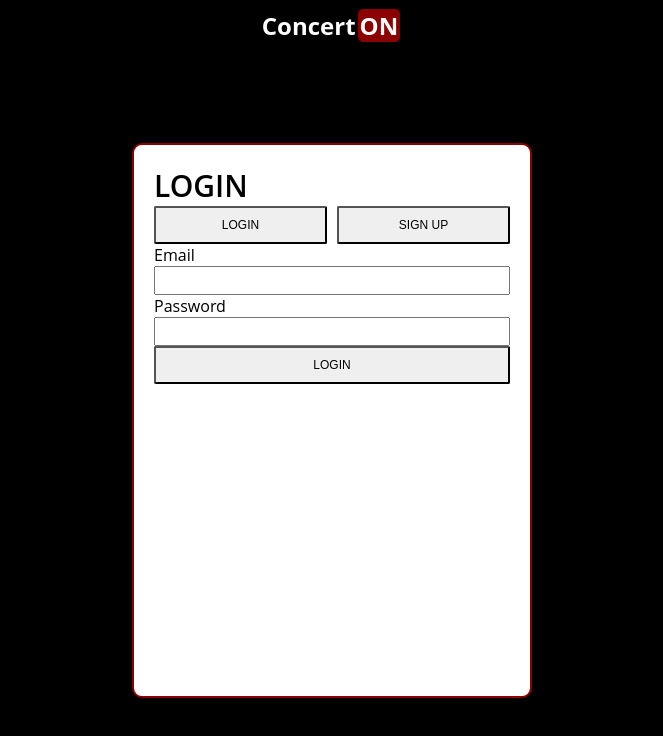
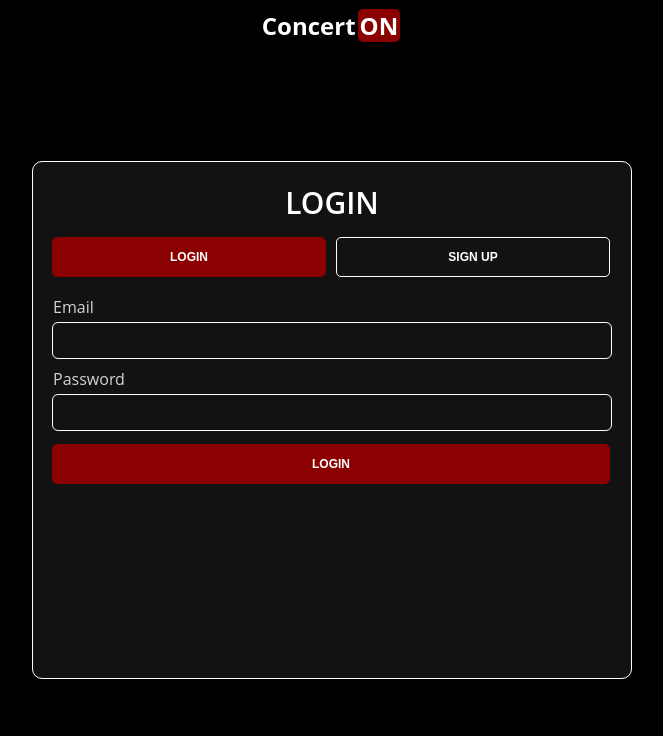
Before and after one commit to ProjectPB/ConcertON, a React (Create React App) app: page /auth in a window 1280 px wide. Shown: the top 736 px of the page, without its empty margins (308-971 px from the left). Built offline with nearby package versions, Linux system fonts and the light colour scheme.

Commit message:
Authentication page styling

```diff
--- a/src/components/FormButton/Styles.js
+++ b/src/components/FormButton/Styles.js
@@ -1,11 +1,21 @@
 import styled from "styled-components";
 
 export const Button = styled.button`
-  border-radius: 2px;
   width: 100%;
-  padding: 10px 22px;
+  min-width: 100px;
+  padding: 12px 26px;
+  border: ${(props) =>
+    props.primary ? "1px solid #8b0000" : "1px solid white"};
+  margin: -1px;
+  border-radius: 5px;
+  background-color: ${(props) => (props.primary ? "#8b0000" : "transparent")};
+  color: white;
+  font-size: 12px;
+  font-weight: 600;
+  text-transform: uppercase;
   cursor: pointer;
-  text-transform: uppercase;
-  font-size: 12px;
-  min-width: 100px;
+
+  &:hover {
+    opacity: 0.7;
+  }
 `;
--- a/src/components/FormButton/index.js
+++ b/src/components/FormButton/index.js
@@ -1,7 +1,7 @@
 import React from "react";
 import { Button } from "./Styles";
 
-const FormButton = ({ children, primary, ...otherProps }) => {
+const FormButton = ({ children, ...otherProps }) => {
   return <Button {...otherProps}>{children}</Button>;
 };
 
--- a/src/components/FormInput/Styles.js
+++ b/src/components/FormInput/Styles.js
@@ -2,12 +2,20 @@ import styled from "styled-components";
 
 export const InputContainer = styled.div`
   width: 100%;
+  margin: 10px 0;
 `;
 
-export const Label = styled.label``;
+export const Label = styled.label`
+  color: lightgray;
+`;
 
 export const Input = styled.input`
-  outline: none;
-  padding: 5px;
+  outline: 1px solid white;
+  border-radius: 5px;
+  border: none;
+  padding: 10px;
   width: 100%;
+  margin-top: 5px;
+  background-color: transparent;
+  color: white;
 `;
--- a/src/components/LoginForm/Styles.js
+++ b/src/components/LoginForm/Styles.js
@@ -5,5 +5,23 @@ export const FormContainer = styled.div`
 `;
 
 export const Form = styled.form``;
-export const ErrorsContainer = styled.ul``;
-export const Error = styled.li``;
+
+export const FormBody = styled.div`
+  margin-bottom: 15px;
+`;
+
+export const ErrorsContainer = styled.ul`
+  list-style-type: none;
+  color: #cc3300;
+  margin: 10px 0;
+`;
+
+export const Error = styled.li`
+  display: flex;
+  align-items: center;
+  margin: 5px 0;
+`;
+
+export const Typography = styled.p`
+  margin-left: 5px;
+`;
--- a/src/components/LoginForm/index.js
+++ b/src/components/LoginForm/index.js
@@ -8,7 +8,14 @@ import {
 import FormInput from "../FormInput";
 import FormButton from "../FormButton";
 import { WarningOutlined } from "@material-ui/icons";
-import { FormContainer, Form, ErrorsContainer, Error } from "./Styles";
+import {
+  FormContainer,
+  Form,
+  ErrorsContainer,
+  Error,
+  Typography,
+  FormBody,
+} from "./Styles";
 
 const mapState = ({ user }) => ({
   currentUser: user.currentUser,
@@ -42,6 +49,7 @@ const LoginForm = () => {
   return (
     <FormContainer onSubmit={handleSubmit}>
       <Form>
+        <FormBody>
           <FormInput
             name="email"
             type="email"
@@ -62,13 +70,16 @@ const LoginForm = () => {
                 return (
                   <Error key={index}>
                     <WarningOutlined />
-                  {err}
+                    <Typography>{err}</Typography>
                   </Error>
                 );
               })}
             </ErrorsContainer>
           )}
-        <FormButton type="submit">Login</FormButton>
+        </FormBody>
+        <FormButton type="submit" primary>
+          Login
+        </FormButton>
       </Form>
     </FormContainer>
   );
--- a/src/components/RegisterForm/index.js
+++ b/src/components/RegisterForm/index.js
@@ -13,6 +13,8 @@ import {
   FormContainer,
   ErrorsContainer,
   Error,
+  Typography,
+  FormBody,
 } from "../LoginForm/Styles";
 
 const mapState = ({ user }) => ({
@@ -56,6 +58,7 @@ const RegisterForm = () => {
   return (
     <FormContainer>
       <Form onSubmit={handleSubmit}>
+        <FormBody>
           <FormInput
             name="displayName"
             type="text"
@@ -90,13 +93,16 @@ const RegisterForm = () => {
                 return (
                   <Error key={index}>
                     <WarningOutlined />
-                  {err}
+                    <Typography>{err}</Typography>
                   </Error>
                 );
               })}
             </ErrorsContainer>
           )}
-        <FormButton type="submit">Sign Up</FormButton>
+        </FormBody>
+        <FormButton type="submit" primary>
+          Sign Up
+        </FormButton>
       </Form>
     </FormContainer>
   );
--- a/src/pages/Authpage/Styles.js
+++ b/src/pages/Authpage/Styles.js
@@ -13,20 +13,29 @@ export const MainContainer = styled.div`
 `;
 
 export const Main = styled.div`
-  height: 75%;
-  min-width: 400px;
   display: flex;
   flex-direction: column;
-  background-color: white;
-  border: 2px solid #8b0000;
+  height: fit-content;
+  align-items: center;
+  min-height: 70%;
+  width: 40%;
+  min-width: 600px;
+  padding: 20px;
+  border: 1px solid white;
   border-radius: 10px;
-  padding: 20px;
+  background-color: #121212;
+
+  @media (max-width: 768px) {
+    width: 100%;
+    min-width: auto;
+  }
 `;
 
 export const ButtonsContainer = styled.div`
   width: 100%;
   display: flex;
   justify-content: space-between;
+  margin-bottom: 10px;
 `;
 
 export const ButtonContainer = styled.div`
@@ -38,4 +47,6 @@ export const Typography = styled.h1`
   font-size: 30px;
   font-weight: 600;
   text-transform: uppercase;
+  color: white;
+  margin-bottom: 15px;
 `;
```
Also changed, not shown: src/components/RegisterForm/Styles.js (deleted, +0 -10 lines). Lines whose indentation alone changed are shown as unchanged.
